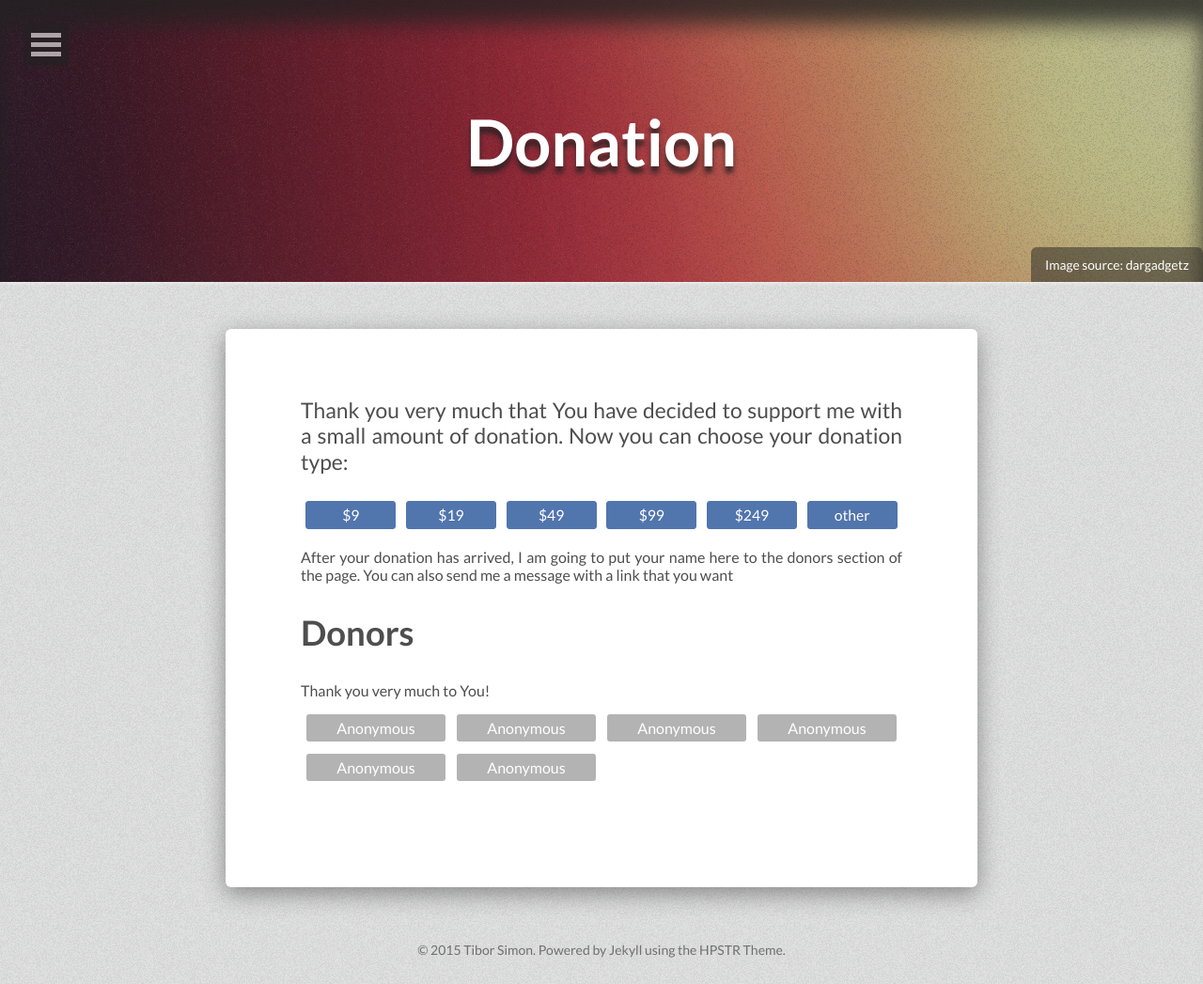
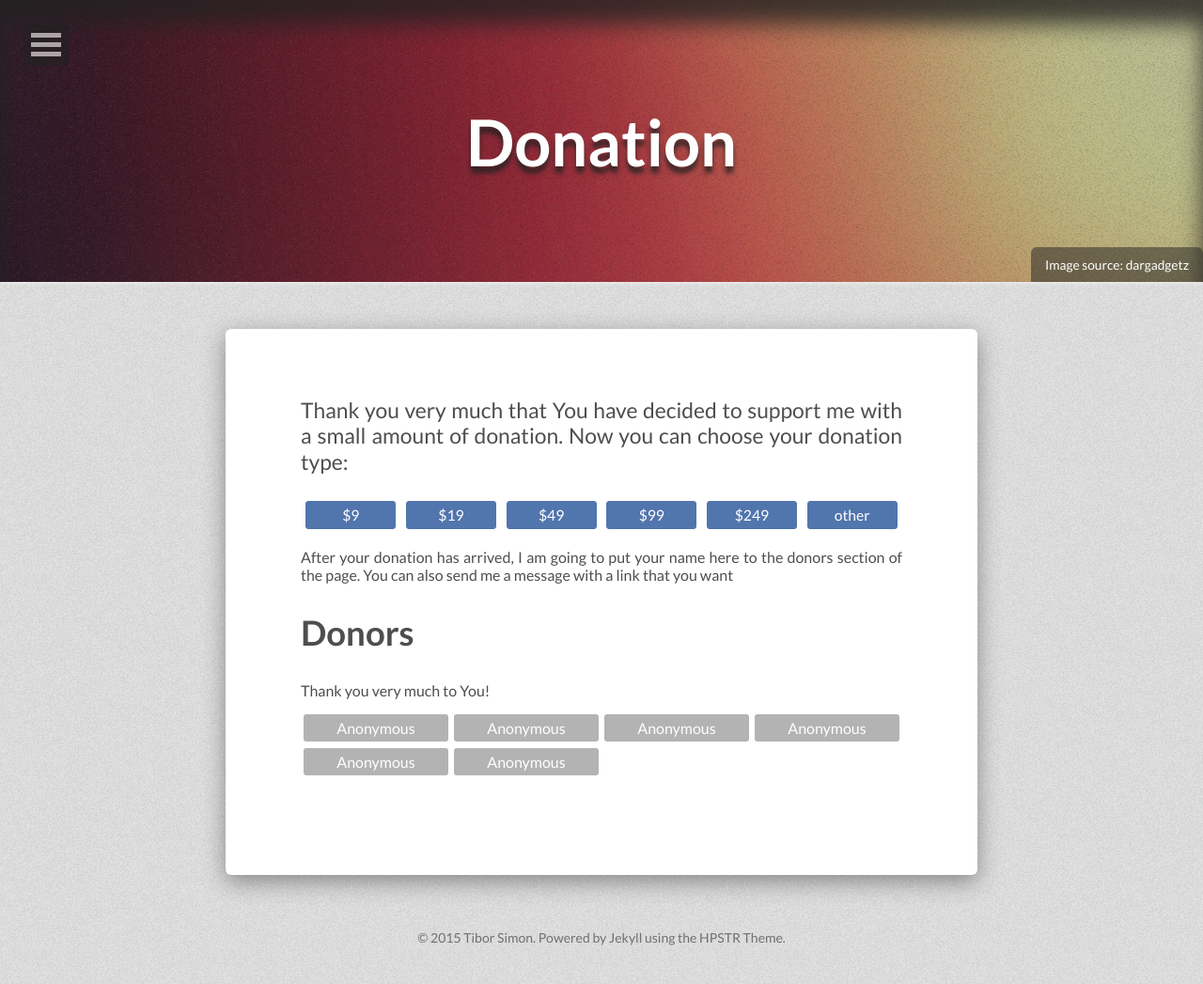
Before and after one commit to tiborsimon/tiborsimon.github.io, a Jekyll site: the page built from donation/index.md, in a window 1280 px wide. Shown: the whole page at 94% size. Built offline with Jekyll 4.4.1, drawn with Linux system fonts in a browser that asks for light colours; nearby versions of some CDN libraries.

Commit message:
Donation update

```diff
--- a/_sass/_page.scss
+++ b/_sass/_page.scss
@@ -649,8 +649,8 @@ td a {
 .donor {
   float: left;
   width: 25%;
-  padding: 0 1%;
-  margin-bottom: 2%;
+  padding: 0 0.5%;
+  margin-bottom: 1%;
   text-align: center;
 }
 
```
